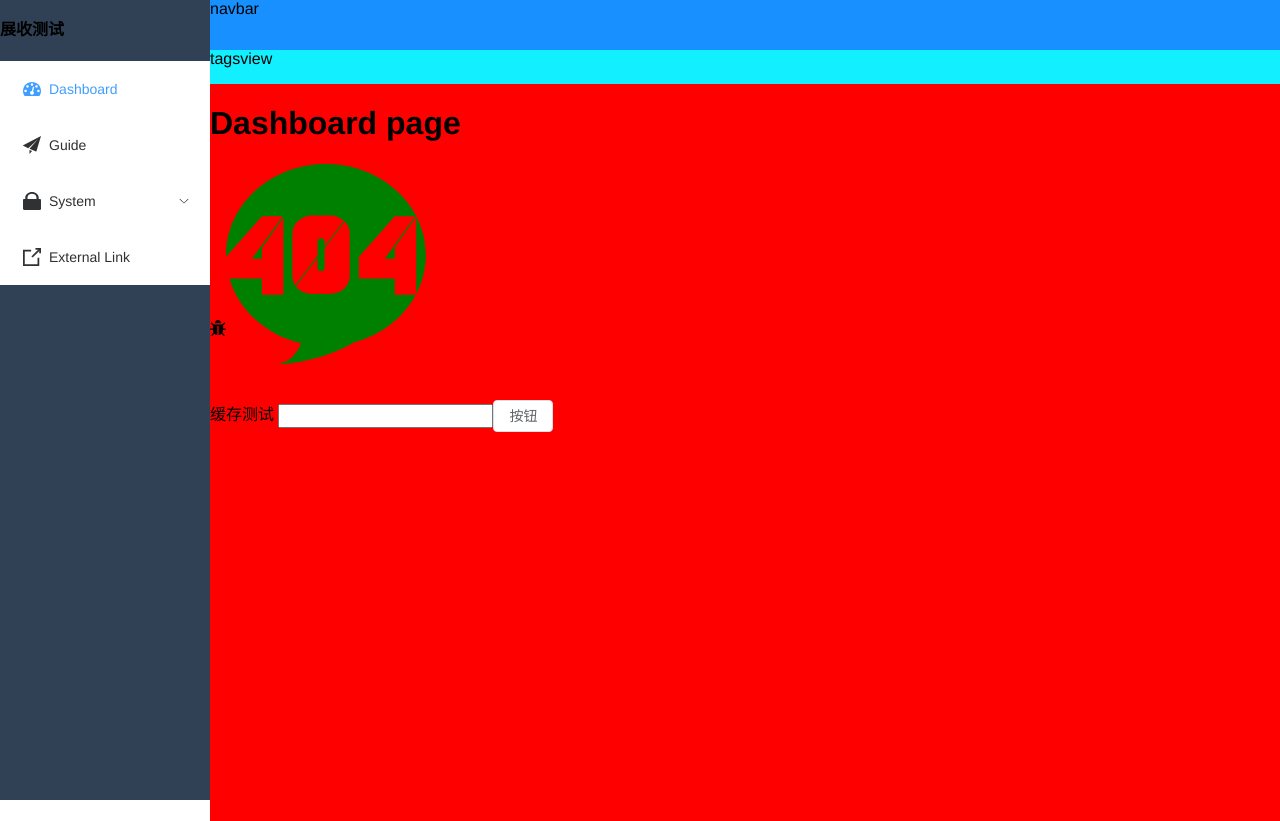
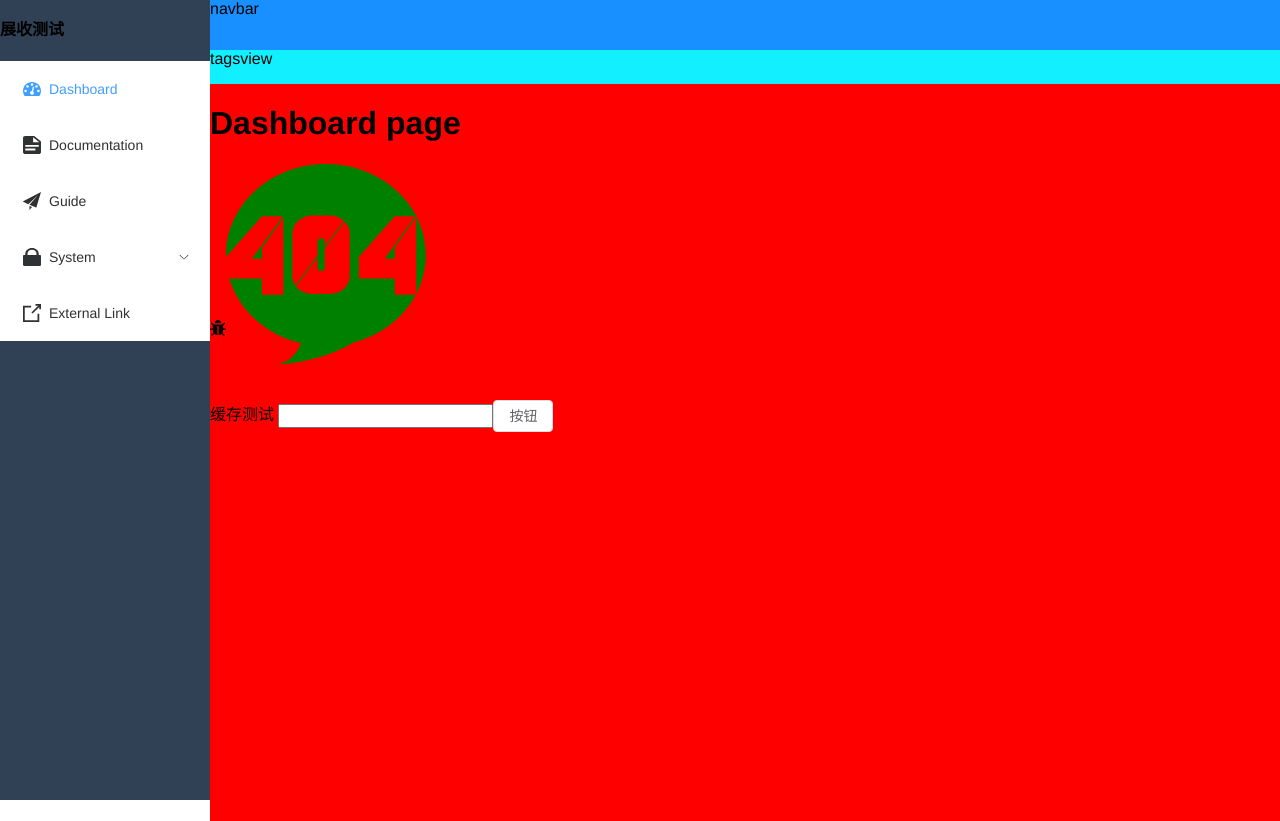
Before and after one commit to wangtongmeng/vue3-admin, a Vue app: page /dashboard in a window 1280 px wide. Built offline with nearby package versions, Linux system fonts and the light colour scheme.

Commit message:
feat: 路由菜单 meta 支持 activeMenu 属性

```diff
--- a/src/layout/components/Sidebar/index.vue
+++ b/src/layout/components/Sidebar/index.vue
@@ -28,7 +28,13 @@ const menuRoutes = computed(() => routes)
 const route = useRoute()
 // 根据路由路径 对应 当前激活的菜单 页面刷新后 激活当前路由匹配的菜单
 const activeMenu = computed(() => {
-  return route.path
+  const { path, meta } = route
+  if (meta.activeMenu) {
+    console.log(meta.activeMenu)
+
+    return meta.activeMenu
+  }
+  return path
 })
 const isCollapse = ref(false)
 </script>
--- a/src/router/index.ts
+++ b/src/router/index.ts
@@ -17,8 +17,8 @@ export const asyncRoutes: Array<RouteRecordRaw> = [
           ),
         meta: {
           title: "Documentation",
-          icon: "documentation",
-          hidden: true
+          icon: "documentation"
+          // hidden: true
         }
       }
     ]
@@ -35,7 +35,9 @@ export const asyncRoutes: Array<RouteRecordRaw> = [
           import(/* webpackChunkName: "guide" */ "@/views/guide/index.vue"),
         meta: {
           title: "Guide",
-          icon: "guide"
+          icon: "guide",
+          // 默认加载Guide时，/documentation/index高亮显示
+          activeMenu: "/documentation/index"
         }
       }
     ]
```
